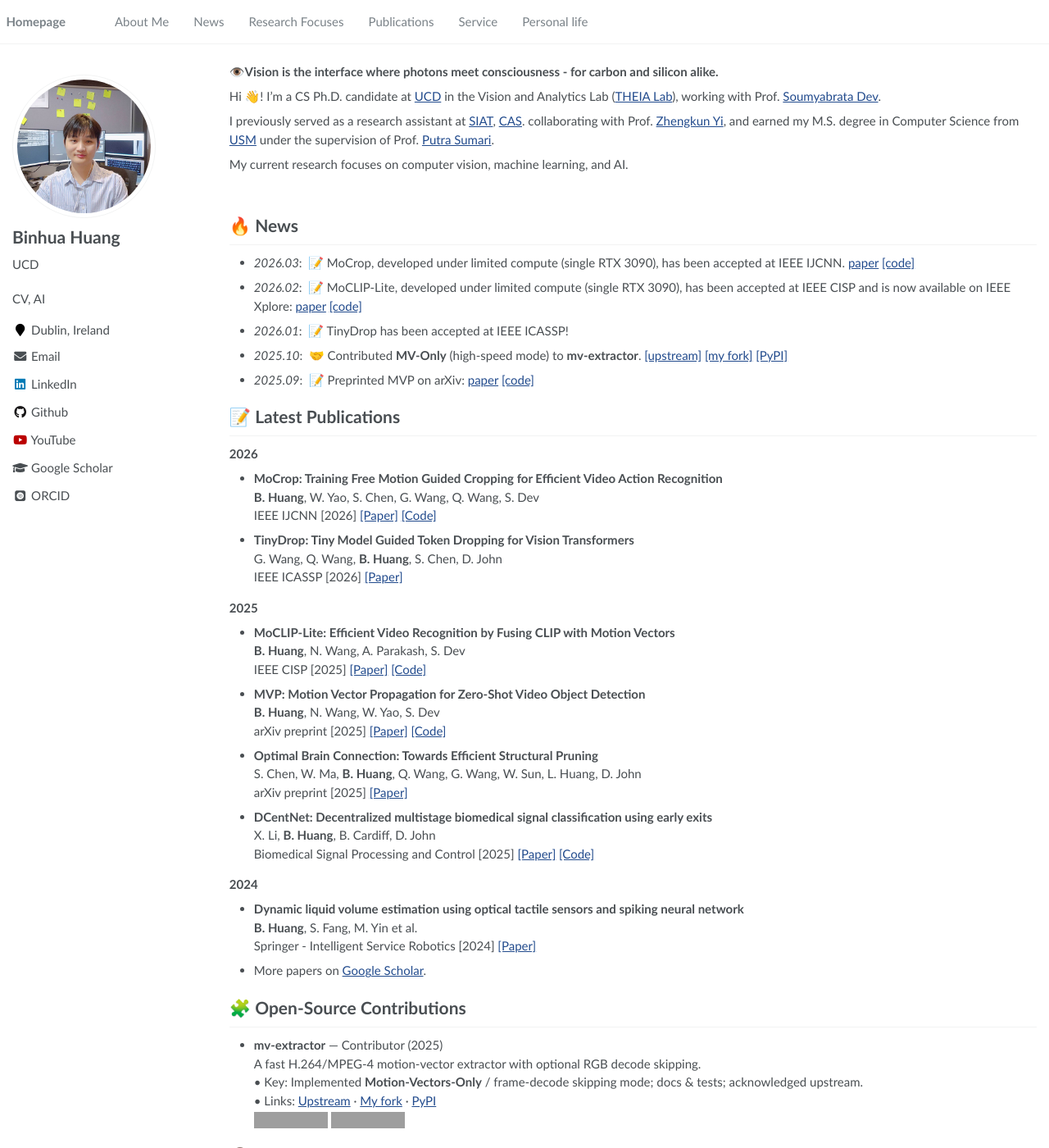
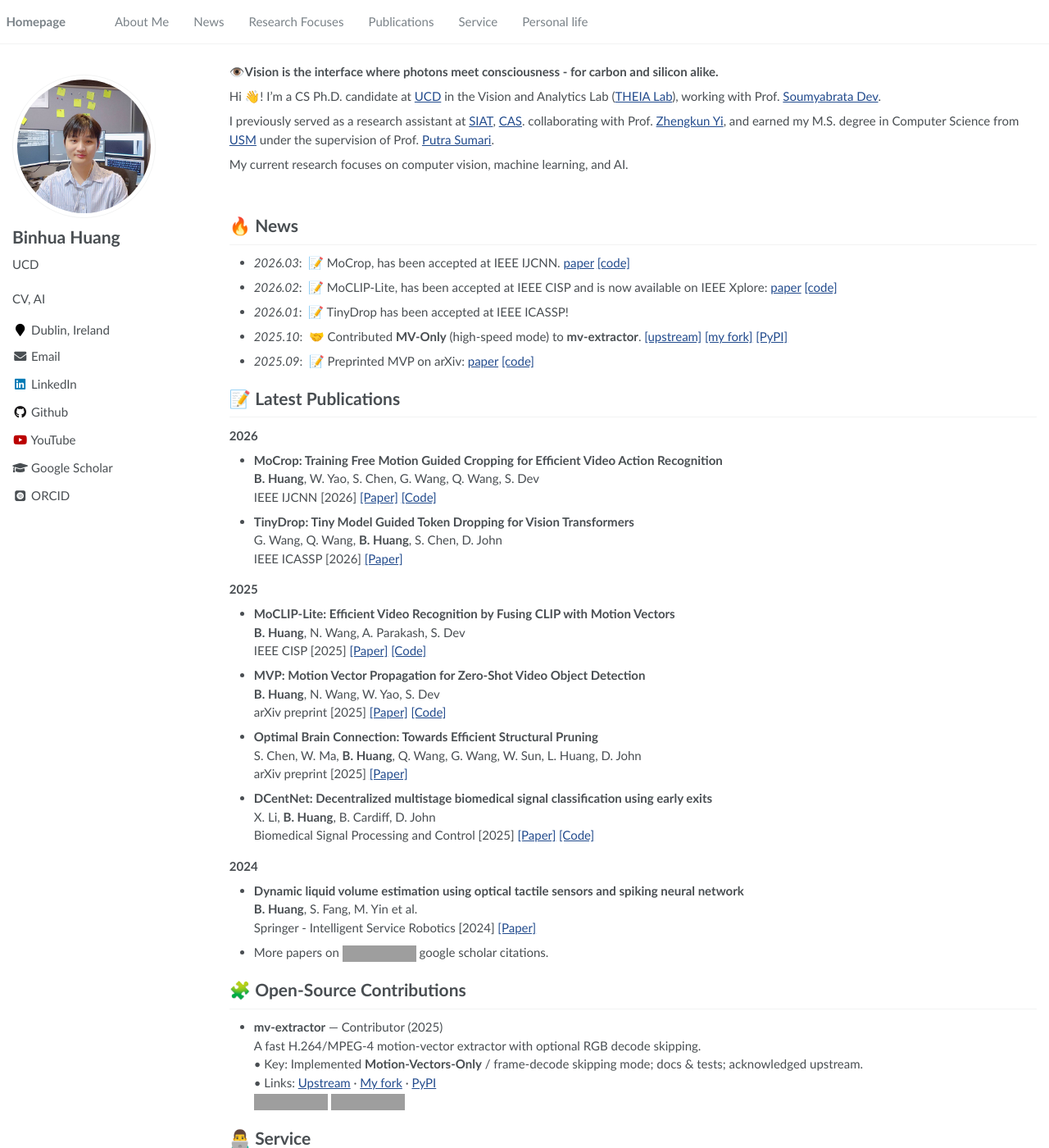
Before and after one commit to microa/microa.github.io, a Jekyll site: the page built from _pages/about.md, in a window 1280 px wide and 1400 px high. Shown: the whole window at 82% size. Built offline with Jekyll 4.4.1, drawn with Linux system fonts in a browser that asks for light colours; some web fonts are replaced; grey boxes are pictures that could not be loaded.

Commit message:
Update about.md

```diff
--- a/_pages/about.md
+++ b/_pages/about.md
@@ -35,8 +35,8 @@ My current research focuses on computer vision, machine learning, and AI.
 
 
 # 🔥 News
-- *2026.03*: &nbsp;📝 MoCrop, developed under limited compute (single RTX 3090), has been accepted at IEEE IJCNN. [paper](https://arxiv.org/abs/2509.18473) [[code]](https://github.com/microa/MoCrop)
-- *2026.02*: &nbsp;📝 MoCLIP-Lite, developed under limited compute (single RTX 3090), has been accepted at IEEE CISP and is now available on IEEE Xplore: [paper](https://ieeexplore.ieee.org/abstract/document/11259157) [[code]](https://github.com/microa/MoCLIP-Lite)
+- *2026.03*: &nbsp;📝 MoCrop, has been accepted at IEEE IJCNN. [paper](https://arxiv.org/abs/2509.18473) [[code]](https://github.com/microa/MoCrop)
+- *2026.02*: &nbsp;📝 MoCLIP-Lite, has been accepted at IEEE CISP and is now available on IEEE Xplore: [paper](https://ieeexplore.ieee.org/abstract/document/11259157) [[code]](https://github.com/microa/MoCLIP-Lite)
 - *2026.01*: &nbsp;📝 TinyDrop has been accepted at IEEE ICASSP!
 - *2025.10*: &nbsp;🤝 Contributed **MV-Only** (high-speed mode) to **mv-extractor**. [[upstream]](https://github.com/LukasBommes/mv-extractor) [[my fork]](https://github.com/microa/hs-mv-extractor) [[PyPI]](https://pypi.org/project/motion-vector-extractor/)
 - *2025.09*: &nbsp;📝 Preprinted MVP on arXiv: [paper](https://arxiv.org/abs/2509.18388) [[code]](https://github.com/microa/MVP)
@@ -75,7 +75,7 @@ My current research focuses on computer vision, machine learning, and AI.
   **B. Huang**, S. Fang, M. Yin et al.
   Springer - Intelligent Service Robotics [2024] [[Paper]](https://doi.org/10.1007/s11370-023-00488-0)
 
-- More papers on [Google Scholar](https://scholar.google.com/citations?user=WsVak2gAAAAJ).
+- More papers on <a href='https://scholar.google.com/citations?user=WsVak2gAAAAJ'><img src="https://img.shields.io/endpoint?url={{ url | url_encode }}&logo=Google%20Scholar&labelColor=f6f6f6&color=9cf&style=flat&label=citations"></a> google scholar citations.
 
 # 🧩 Open-Source Contributions
 - **mv-extractor** — Contributor (2025)
```
